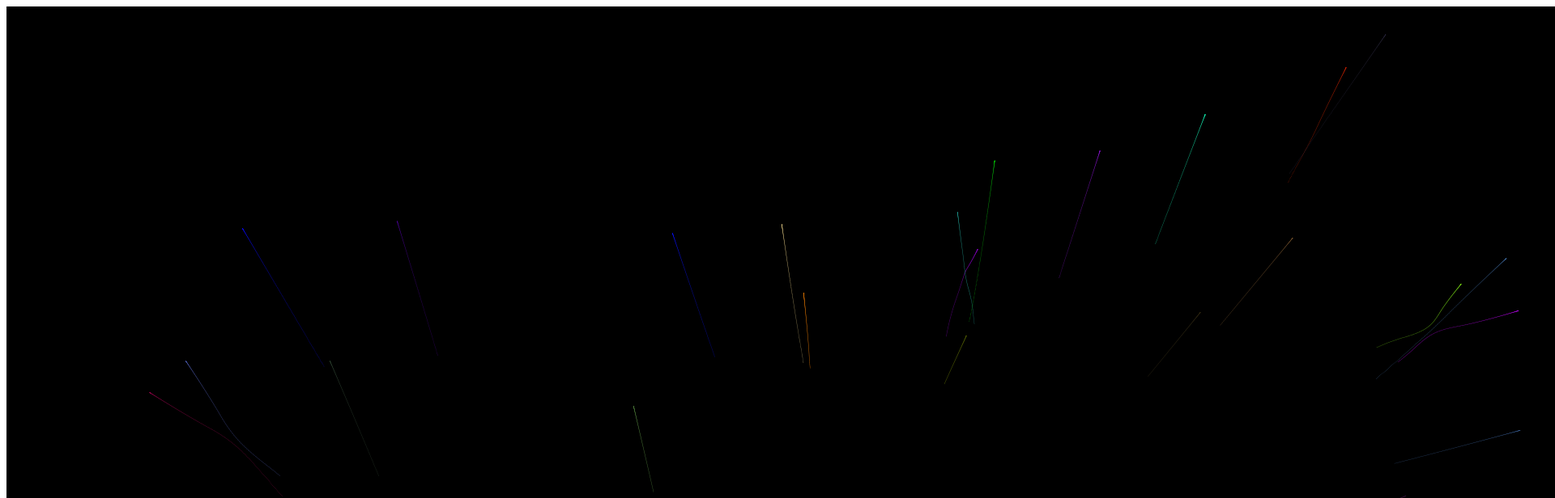
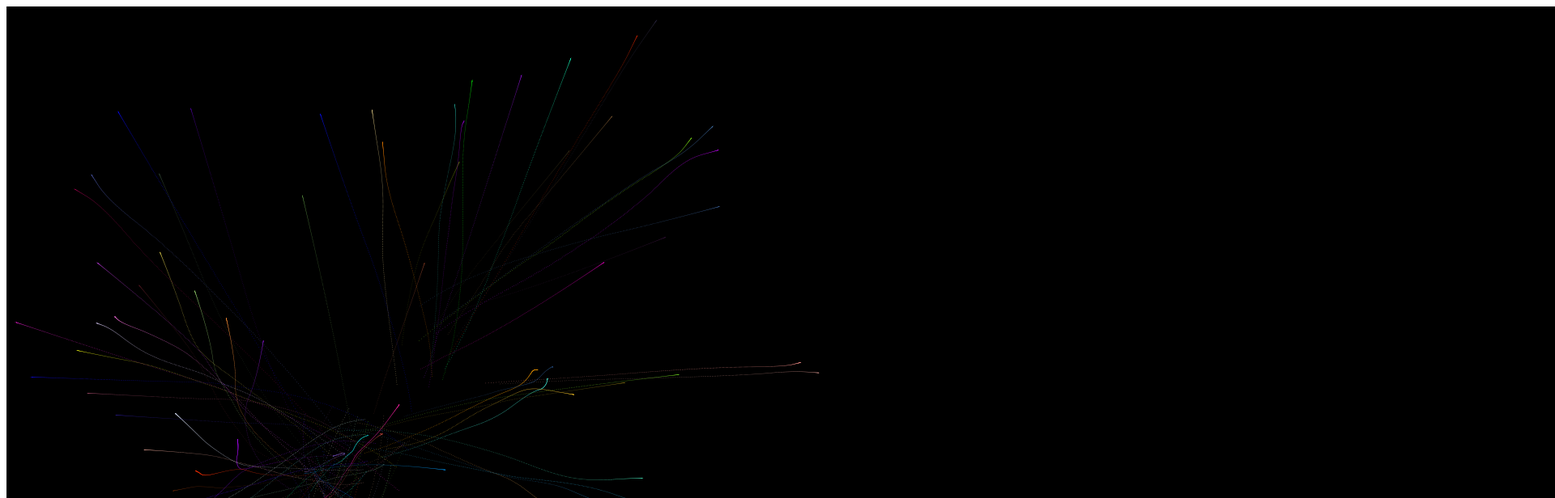
Before and after one commit to SavanAghera/particles-fun, a plain HTML site: page index.html in a window 1280 px wide. Shown: the top 616 px of the page at 81% size, 1920 px wide, since content can reach past the window. Drawn offline with Linux system fonts and the light colour scheme.

Commit message:
width changed

```diff
--- a/index.html
+++ b/index.html
@@ -6,7 +6,7 @@
     <title>Force field 2</title>
   </head>
   <body>
-    <canvas id="canvas" width="3840" height="2160"></canvas>
+    <canvas id="canvas" width="1920" height="1080"></canvas>
     <div>
       <label for="slowSpeed"> no of particles</label>
       <input id="particlesNo" placeholder="no of Particles" value="100" type="number"/>
--- a/main.js
+++ b/main.js
@@ -2,8 +2,8 @@
 const canvas = document.getElementById("lifeBoard");
 let radius = 0.5;
 
-const canvasSize = 2160;
-const canvasWidth = 3840;
+const canvasSize = 1018;
+const canvasWidth = 1920;
 let noOfParticles = 1;
 let startTime = 0;
 let animationFrame;
@@ -46,7 +46,7 @@
 function update(time) {
     if (!showPath.checked) {
         ctx.fillStyle = "black";
-        ctx.fillRect(0, 0, canvasSize, canvasWidth);
+        ctx.fillRect(0, 0, canvasWidth, canvasSize);
     }
     // ctx.scale(scale, scale)
     const pForce = parseInt(pForceValue.value) || 0;
@@ -80,7 +80,7 @@
     }
     if (showPath.checked) {
         ctx.fillStyle = "black";
-        ctx.fillRect(0, 0, canvasSize, canvasSize);
+        ctx.fillRect(0, 0, canvasWidth, canvasSize);
     }
 
     radius = parseFloat(particleRadius.value);
```
